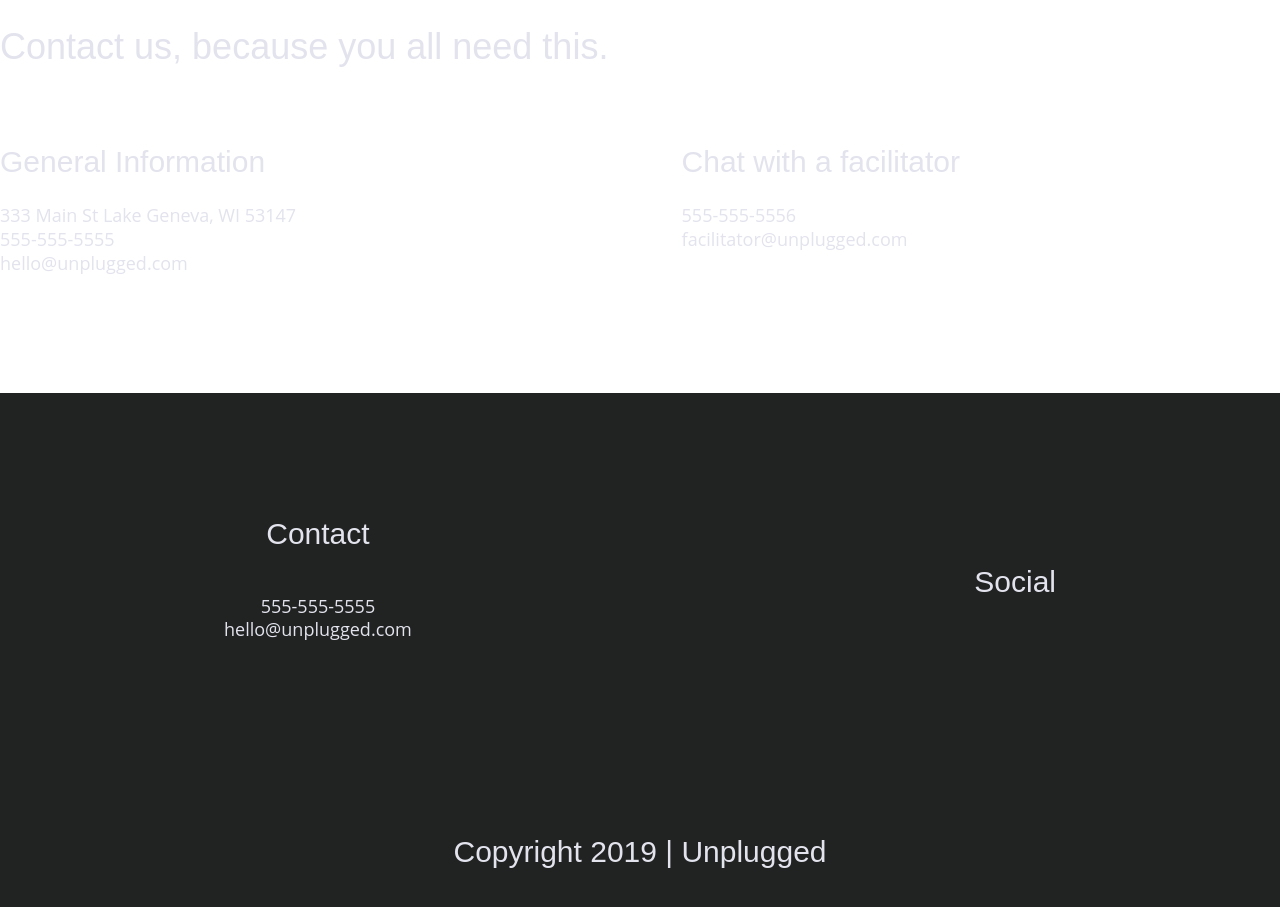
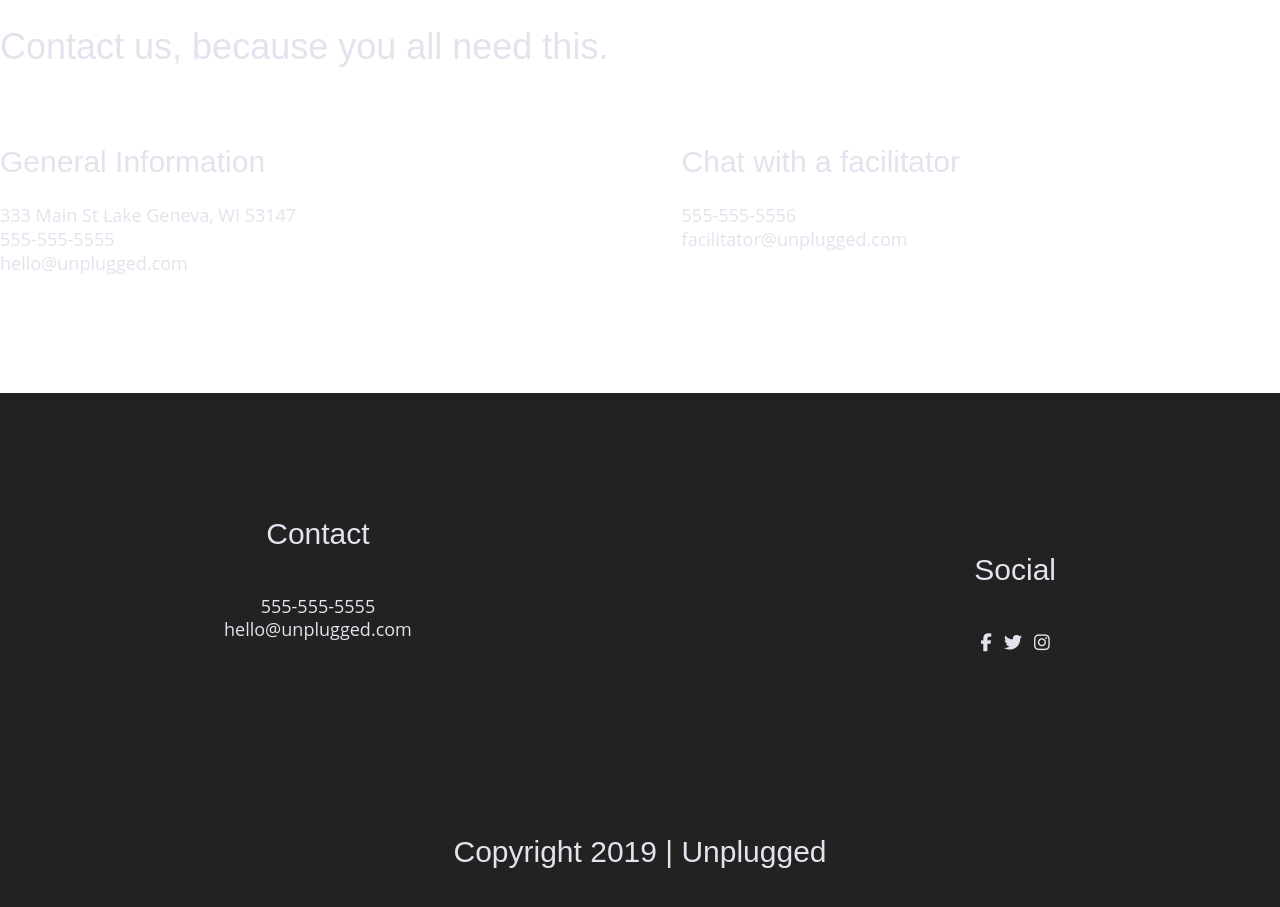
Before and after one commit to tahobbit11/Unplugged-project, a website: page about/index.html in a window 1280 px wide. Shown: the part 1343-2250 px from the top of the page. Drawn offline with Linux system fonts and the light colour scheme; files that its build step writes are made by us from their sources; files whose address does not match are found by name.

Commit message:
Added the icons for the social media platforms

```diff
--- a/about/index.html
+++ b/about/index.html
@@ -15,6 +15,8 @@
   <link rel="manifest" href="site.webmanifest">
   <link rel="apple-touch-icon" href="icon.png">
   <!-- Place favicon.ico in the root directory -->
+
+  <script src="https://kit.fontawesome.com/b25dbd04d7.js" crossorigin="anonymous"></script>
 
   <link rel="stylesheet" href="../css/normalize.css">
   <link rel="stylesheet" href="../css/main.css">
@@ -113,9 +115,9 @@
         <div class="social">
           <h4>Social</h4>
           <div class="social-icons">
-            <p><a href="https://www.facebook.com/yoursite" target="_blank"></a></p>
-            <p><a href="https://www.twitter.com/yoursite" target="_blank"></a></p>
-            <p><a href="https://www.instagram.com/yoursite" target="_blank"></a></p>
+            <p><a href="https://www.facebook.com/yoursite"><i class="fab fa-facebook-f"></i></a></p>
+            <p><a href="https://www.twitter.com/yoursite" ><i class="fab fa-twitter"></i></a></p>
+            <p><a href="https://www.instagram.com/yoursite" ><i class="fab fa-instagram"></i></a></p>
           </div>
         </div>
       </div>
```
Also changed, not shown: faq/index.html (+5 -3 lines), index.html (+3 -3 lines).
